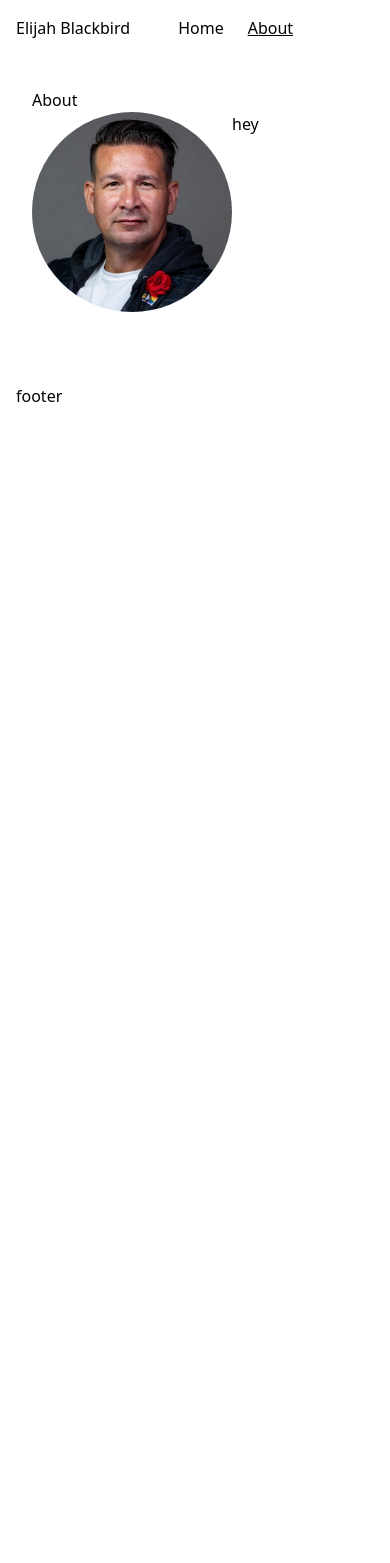
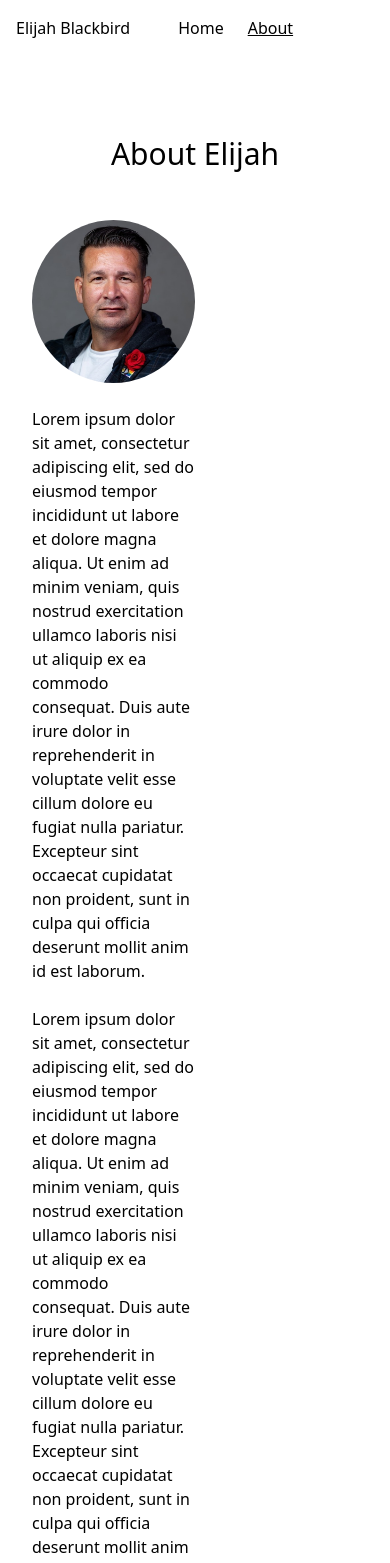
Before and after one commit to MastracciN/eli-consulting, a React (Vite) app: page /about in a window 390 px wide. Shown: the top 1563 px of the page. Before the commit the page ends 844 px from the top, so only its background shows below. Built offline with nearby package versions, Linux system fonts and the light colour scheme.

Commit message:
about page responsive to smaller screen sizes, aside and main will stack

```diff
--- a/src/pages/About.jsx
+++ b/src/pages/About.jsx
@@ -4,15 +4,29 @@
 
     return (
         <div className="max-w-[1200px] p-4 mx-auto">
-            <h1>About</h1>
-            <div className="flex">
-                <aside className="flex flex-col">
+            <h1 className="text-center text-3xl  m-12">About Elijah</h1>
+
+            <div className="flex flex-col md:flex-row justify-between">
+                <aside className="w-1/2 flex justify-center items-center">
                     <img src={profile} alt="Profile Picture"
-                        className="w-50 md:w-56 lg:w-70 xl:w-70 aspect-square rounded-full object-cover mb-6 lg:mb-10
-                        transition-transform duration-300 hover:scale-102"/>
+                        className="w-50 md:w-56 lg:w-70 xl:w-70 aspect-square rounded-full object-cover mb-6 lg:mb-10"/>
                 </aside>
-                <main>
-                    <p>hey</p>
+                <main className="w-1/2 flex-col justify-center items-center">
+                    <p>
+                        Lorem ipsum dolor sit amet, consectetur adipiscing elit, sed do eiusmod tempor incididunt ut labore
+                        et dolore magna aliqua. Ut enim ad minim veniam, quis nostrud exercitation ullamco laboris nisi ut
+                        aliquip ex ea commodo consequat. Duis aute irure dolor in reprehenderit in voluptate velit esse cillum
+                        dolore eu fugiat nulla pariatur. Excepteur sint occaecat cupidatat non proident, sunt in culpa qui
+                        officia deserunt mollit anim id est laborum.
+                    </p>
+                    <br/>
+                    <p>
+                        Lorem ipsum dolor sit amet, consectetur adipiscing elit, sed do eiusmod tempor incididunt ut labore
+                        et dolore magna aliqua. Ut enim ad minim veniam, quis nostrud exercitation ullamco laboris nisi ut
+                        aliquip ex ea commodo consequat. Duis aute irure dolor in reprehenderit in voluptate velit esse cillum
+                        dolore eu fugiat nulla pariatur. Excepteur sint occaecat cupidatat non proident, sunt in culpa qui
+                        officia deserunt mollit anim id est laborum.
+                    </p>
                 </main>
             </div>
         </div>
```
